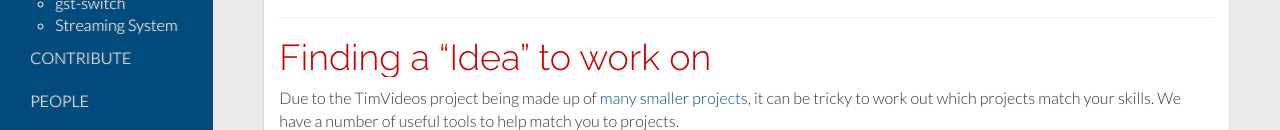
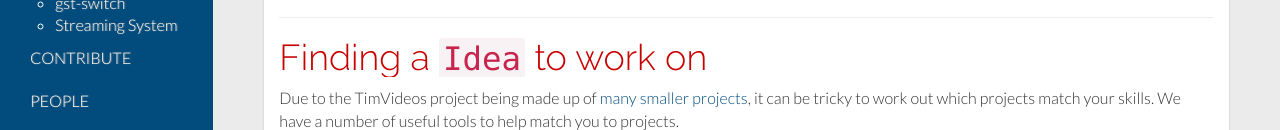
Before and after one commit to timvideos/timvideos.github.io, a plain HTML site: page summer-of-code/index.html in a window 1280 px wide. Shown: the part 307-437 px from the top of the page. Drawn offline with nearby package versions, Linux system fonts and the light colour scheme.

Commit message:
Updating to timvideos/website@9d0fc87293b450d7f6354104968a6c168392a9c1.

```diff
--- a/summer-of-code/index.html
+++ b/summer-of-code/index.html
@@ -112,7 +112,7 @@ of getting your proposal accepted.</p>
 
 <hr />
 
-<h1 id="finding-a-idea-to-work-on">Finding a &#8220;Idea&#8221; to work on</h1>
+<h1 id="finding-a-idea-to-work-on">Finding a <code>Idea</code> to work on</h1>
 
 <p>Due to the TimVideos project being made up of
 <a href="/projects/">many smaller projects</a>,
```
